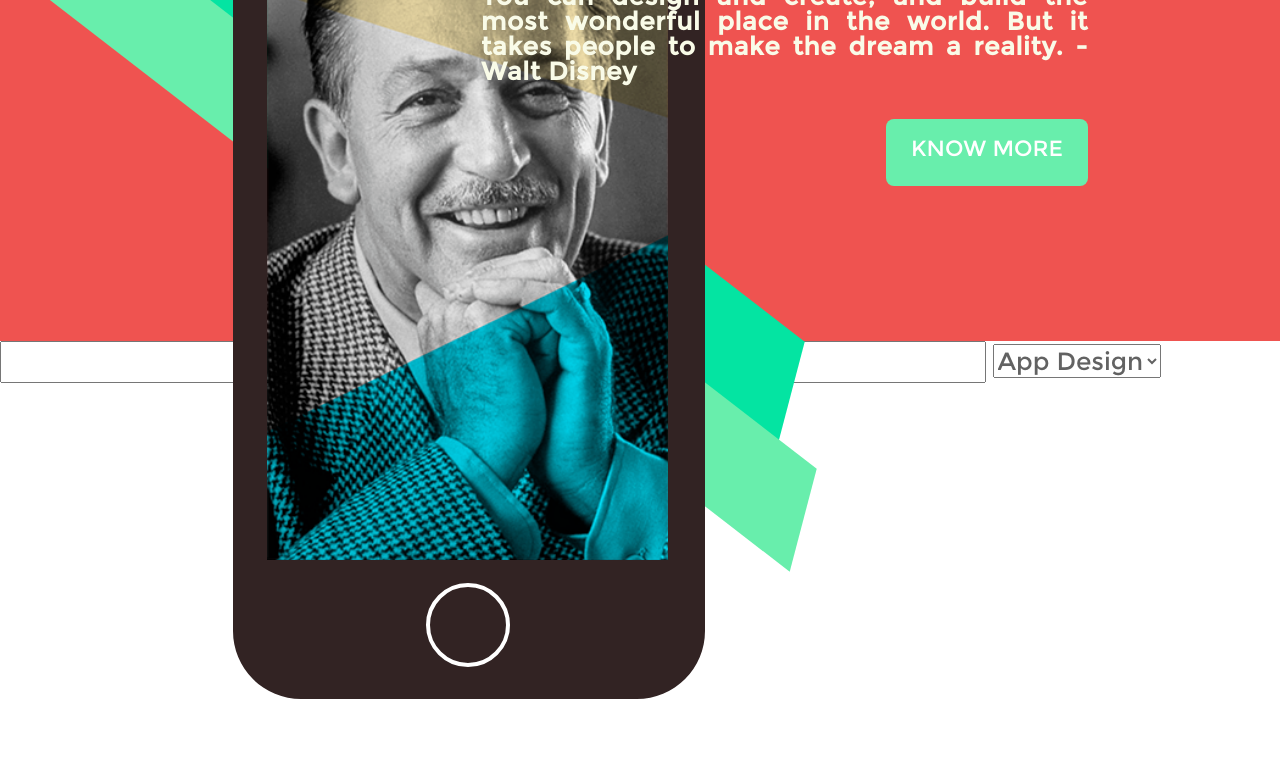
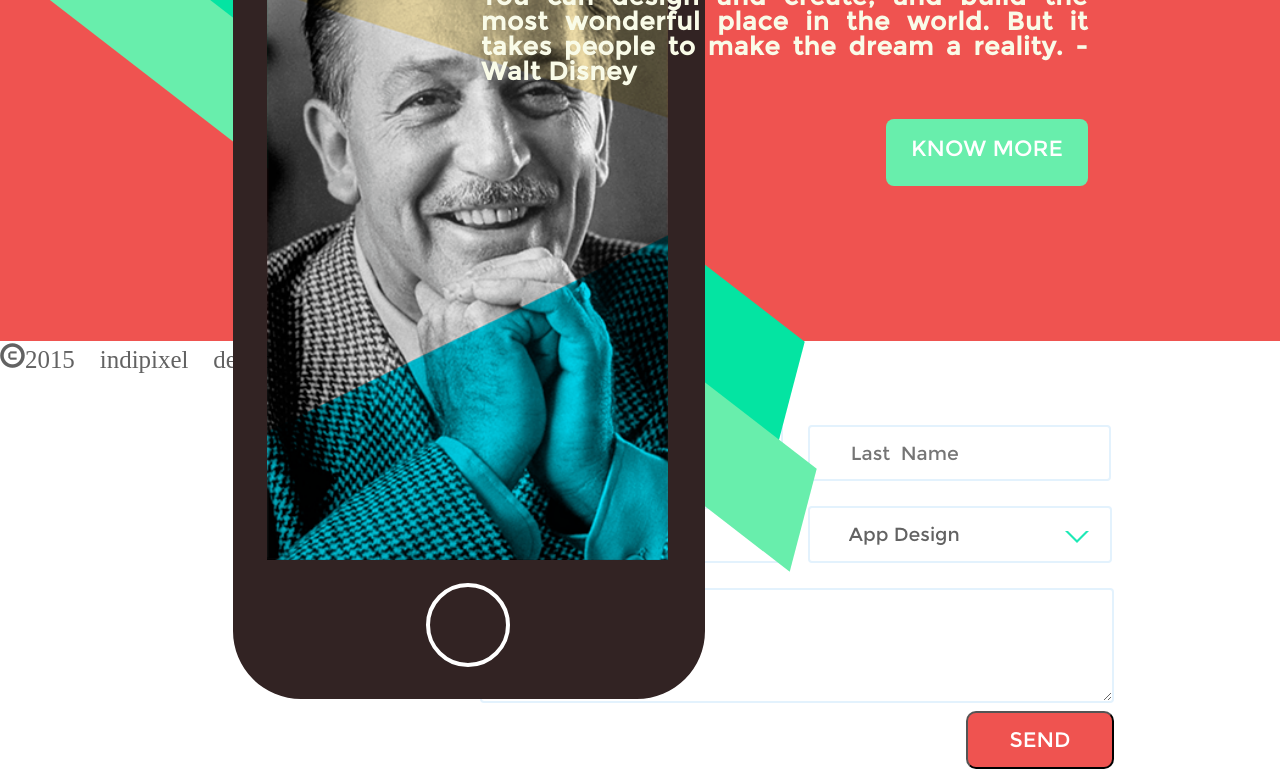
Before and after one commit to Padshiy/frontend, a plain HTML site: page contact/index.html in a window 1280 px wide. Shown: the part 492-1269 px from the top of the page. Before the commit the page ends 1191 px from the top, so only its background shows below. Drawn offline with Linux system fonts and the light colour scheme.

Commit message:
footer
добавил форму обратной связи

```diff
--- a/contact/css/style.less
+++ b/contact/css/style.less
@@ -3,7 +3,6 @@
 @color-red: #e94643;
 @color-pink: #ef5350;
 @background-color: #ffffff;
-
 .font() {
     font-family: 'Montserrat', sans-serif;
     font-size: 24.95px;
@@ -15,7 +14,9 @@
     .font();
 }
 
+
 /* block header */
+
 .header {
     width: 100%;
     height: 120px;
@@ -59,7 +60,9 @@
     }
 }
 
+
 /* block main */
+
 .main {
     width: 100%;
     height: 713px;
@@ -215,3 +218,112 @@
     border-radius: 8px;
     font-size: 22px;
 }
+
+
+/* block footer */
+
+.footer {
+    width: 100%;
+    &__form {
+        width: 634px;
+        height: 400px;
+        display: block;
+        right: 166px;
+        top: 36px;
+        position: relative;
+        float: right;
+    }
+}
+
+.form {
+    &:after {
+        content: "";
+        display: block;
+        height: 0;
+        clear: both;
+        visibility: hidden;
+    }
+    &__header {
+        font-size: 24px;
+        margin: 0 28px;
+        margin-bottom: 22px;
+        color: @color-pink;
+    }
+    &__input {
+        height: 56px;
+        margin-right: 18px;
+        width: 303px;
+        margin-bottom: 25px;
+        font-size: 19px;
+        padding-left: 22px;
+        border-color: #e3f2fd;
+        border-radius: 4px;
+        border-style: solid;
+        border-width: 2px;
+    }
+    &__select {
+        display: inline-block;
+        width: 304px;
+        height: 57px;
+        position: relative;
+        border-color: #e3f2fd;
+        border-radius: 4px;
+        border-style: solid;
+        border-width: 2px;
+    }
+    &__textarea {
+        border-color: #e3f2fd;
+        border-radius: 4px;
+        border-style: solid;
+        border-width: 2px;
+        font-size: 24.95px;
+    }
+    &__submit {
+        color: #ffffff;
+        background-color: @color-pink;
+        top: 8px;
+        position: relative;
+        float: right;
+        height: 58px;
+        width: 148px;
+        font-size: 21px;
+        text-transform: uppercase;
+        border-radius: 10px;
+    }
+}
+
+.last {
+    margin-right: 0;
+    padding-left: 41px;
+}
+
+.select-arrow-1,
+.select-arrow-2 {
+    position: absolute;
+    z-index: -9999;
+    border: 12px solid transparent;
+    border-bottom: 0;
+    right: 21px;
+}
+
+.select-arrow-1 {
+    top: 23px;
+    border-top-color: #1de9b6;
+}
+
+.select-arrow-2 {
+    top: 20px;
+    border-top-color: #FFF;
+}
+
+.select {
+    width: 100%;
+    height: 100%;
+    background: transparent;
+    border: 0;
+    padding-left: 39px;
+    font-size: 19px;
+    appearance: none;
+    -webkit-appearance: none;
+    -moz-appearance: none;
+}
--- a/contact/index.html
+++ b/contact/index.html
@@ -72,16 +72,26 @@
         <footer class="footer">
 
             <form class="footer__form form">
-                <input type="text">
-                <input type="text">
-                <input type="email">
-                <select name="" id="">
-                    <option value="App Design">App Design</option>
-                </select>
+                <h2 class="form__header">Lets Talk</h2>
+                <input class="form__input first" type="text" name="first name" placeholder="First Name">
+                <input class="form__input last" type="text" name="last name" placeholder="Last  Name">
+                <input class="form__input email" type="email" name="email" placeholder="Email Address">
+                <div class="form__select">
+                    <div class="select-arrow-1"></div>
+                    <div class="select-arrow-2"></div>
+                    <select class="select selectpicker" name="" id="">
+                        <option value="App Design">App Design</option>
+                    </select>
+                </div>
+                <textarea class="form__textarea col-md-12" placeholder="Type your query here" cols="30" rows="3">
+
+                </textarea>
+                <input class="form__submit" type="submit" value="Send">
             </form>
 
-            <div>
-
+            <div class="footer__copyright">
+                <span class="glyphicon glyphicon-copyright-mark">2015 indipixel design</span>
+                <span class="glyphicon glyphicon-envelope">contact@yourmail.com</span>
             </div>
         </footer>
     </div>
```
Also changed, not shown: contact/css/style.css (added).
